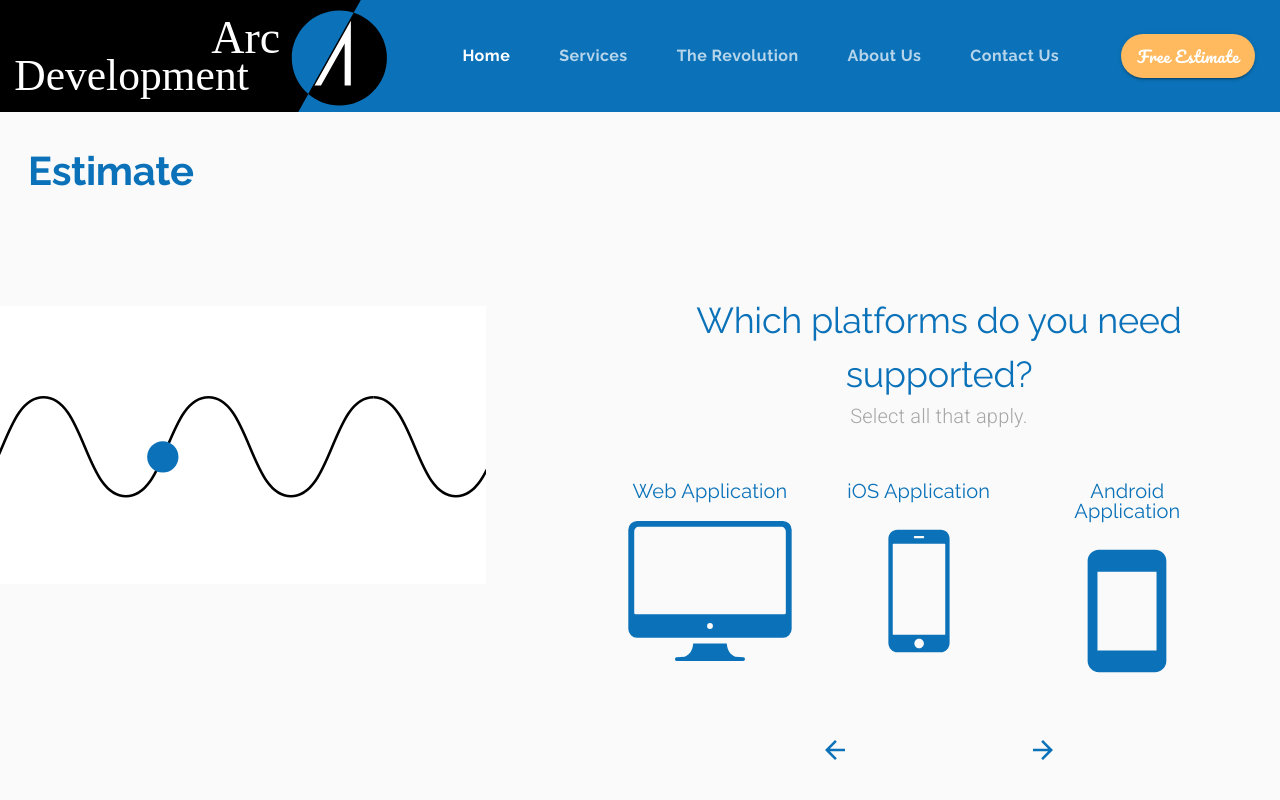
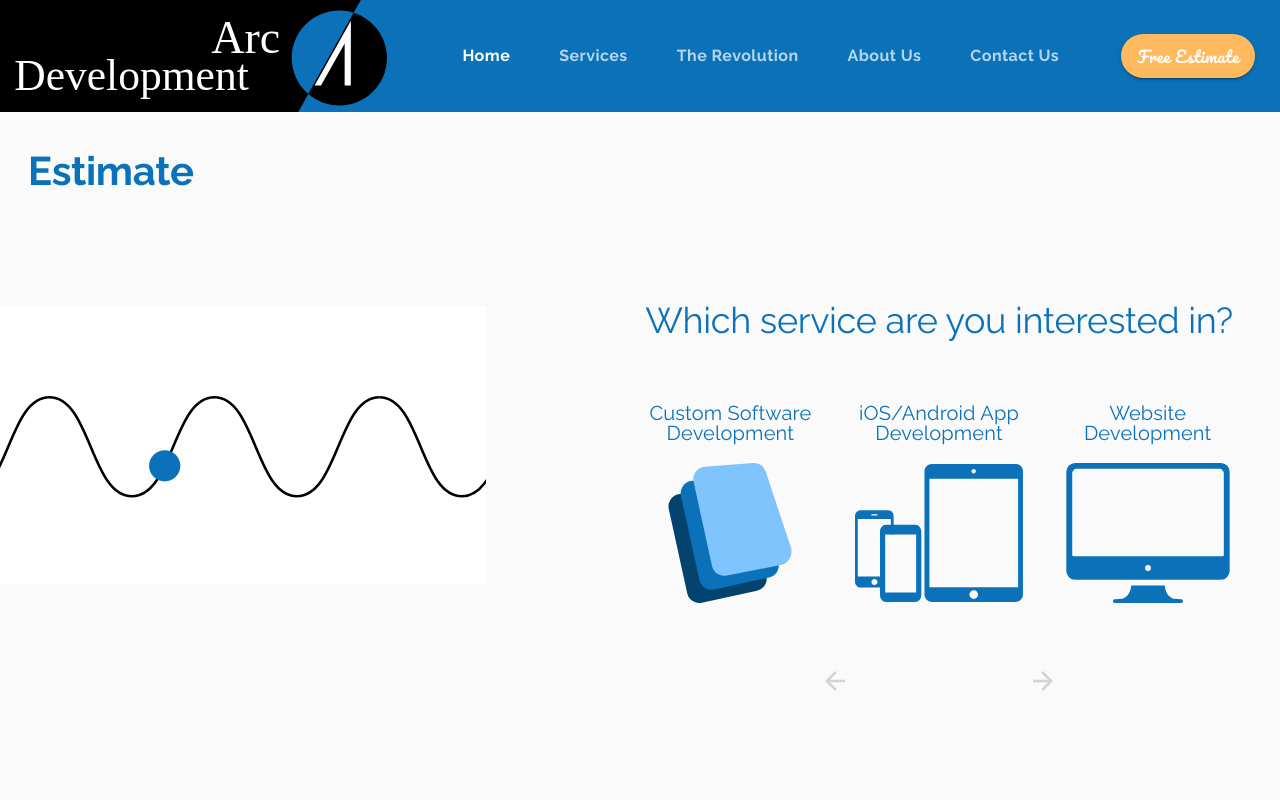
Before and after one commit to sudo-ditto/arcdevelopment-mui, a React (Create React App) app: page /#/estimate in a window 1280 px wide. Shown: the top 800 px of the page. Built offline with nearby package versions, Linux system fonts and the light colour scheme.

Commit message:
Select estimate option added

```diff
--- a/src/pages/Estimate.js
+++ b/src/pages/Estimate.js
@@ -317,8 +317,7 @@ const Estimate = () => {
     const classes = useStyles();
     const theme = useTheme();
 
-    // const [questions, setQuestions] = useState(defaultQuestions);
-    const [questions, setQuestions] = useState(softwareQuestions);
+    const [questions, setQuestions] = useState(defaultQuestions);
 
     const defaultOptions = {
         loop: true,
@@ -353,6 +352,60 @@ const Estimate = () => {
         setQuestions(newQuestions);
     }
 
+    const navigationPreviousDisabled = () => {
+        const currentlyActive = questions.filter(question => question.active);
+        if (currentlyActive[0].id === 1) {
+            return true;
+        } else {
+            return false;
+        }
+    }
+    const navigationNextDisabled = () => {
+        const currentlyActive = questions.filter(question => question.active);
+
+        if (currentlyActive[0].id === questions[questions.length - 1].id) {
+            return true;
+        } else {
+            return false;
+        }
+    }
+
+    const handleSelect = (id) => {
+        const newQuestions = cloneDeep(questions);
+        const currentlyActive = newQuestions.filter(question => question.active);
+        const activeIndex = currentlyActive[0].id - 1;
+
+        const newSelected = newQuestions[activeIndex].options[id - 1];
+        const previousSelected = currentlyActive[0].options.filter(option => option.selected);
+
+        switch (currentlyActive[0].subtitle) {
+            case "Select one.":
+                if (previousSelected[0]) {
+                    previousSelected[0].selected = !previousSelected[0].selected;
+                }
+                newSelected.selected = !newSelected.selected;
+                break;
+            default:
+                newSelected.selected = !newSelected.selected;
+                break;
+        }
+
+        switch (newSelected.title) {
+            case "Custom Software Development":
+                setQuestions(softwareQuestions);
+                break;
+            case "iOS/Android App Development":
+                setQuestions(softwareQuestions);
+                break;
+            case "Website Development":
+                setQuestions(websiteQuestions);
+                break;
+            default:
+                setQuestions(newQuestions);
+                break;
+        }
+    };
+
     return (
         <Grid container direction="row">
             <Grid item container direction="column" lg>
@@ -368,13 +421,15 @@ const Estimate = () => {
                     <React.Fragment key={index}>
                         <Grid item>
                             <Typography variant="h2" align="center" style={{ fontWeight: 500, marginTop: "5em", fontSize: "2.25rem" }}>{question.title}</Typography>
-                            <Typography variant="body1" align="center" style={{ marginBottom: "2.5em" }} gutterBottom>{question.subtitle}</Typography>
+                            <Typography variant="body1" align="center" style={{ marginBottom: "2.5em", lineHeight: "1.25" }} gutterBottom>{question.subtitle}</Typography>
                         </Grid>
                         <Grid item container>
-                            {question.options.map(option => (
+                            {question.options.map((option, index) => (
 
-                                <Grid item container direction="column" md >
-                                    <Grid item style={{ maxWidth: "12em" }}>
+                                <Grid key={index} item container direction="column" md component={Button} style={{ display: "grid", textTransform: "none", backgroundColor: option.selected ? theme.palette.common.orange : null, borderRadius: 0 }}
+                                    onClick={() => handleSelect(option.id)}>
+
+                                    <Grid item style={{ maxWidth: "14em" }}>
                                         <Typography variant="h6" align="center" style={{ marginBottom: "1em" }}>{option.title}</Typography>
                                         <Typography variant="caption" align="center" style={{ marginBottom: "1em" }}>{option.subtitle}</Typography>
                                     </Grid>
@@ -389,13 +444,13 @@ const Estimate = () => {
 
                 <Grid item container justifyContent="space-between" style={{ width: "18em", marginTop: "3em" }}>
                     <Grid item>
-                        <IconButton onClick={previousQuestion}>
-                            <img src={backArrow} alt="Previous question" />
+                        <IconButton disabled={navigationPreviousDisabled()} onClick={previousQuestion}>
+                            <img src={navigationPreviousDisabled() ? backArrowDisabled : backArrow} alt="Previous question" />
                         </IconButton>
                     </Grid>
                     <Grid item>
-                        <IconButton onClick={nextQuestion}>
-                            <img src={forwardArrow} alt="Next question" />
+                        <IconButton disabled={navigationNextDisabled()} onClick={nextQuestion}>
+                            <img src={navigationNextDisabled() ? forwardArrowDisabled : forwardArrow} alt="Next question" />
                         </IconButton>
                     </Grid>
                 </Grid>
```
